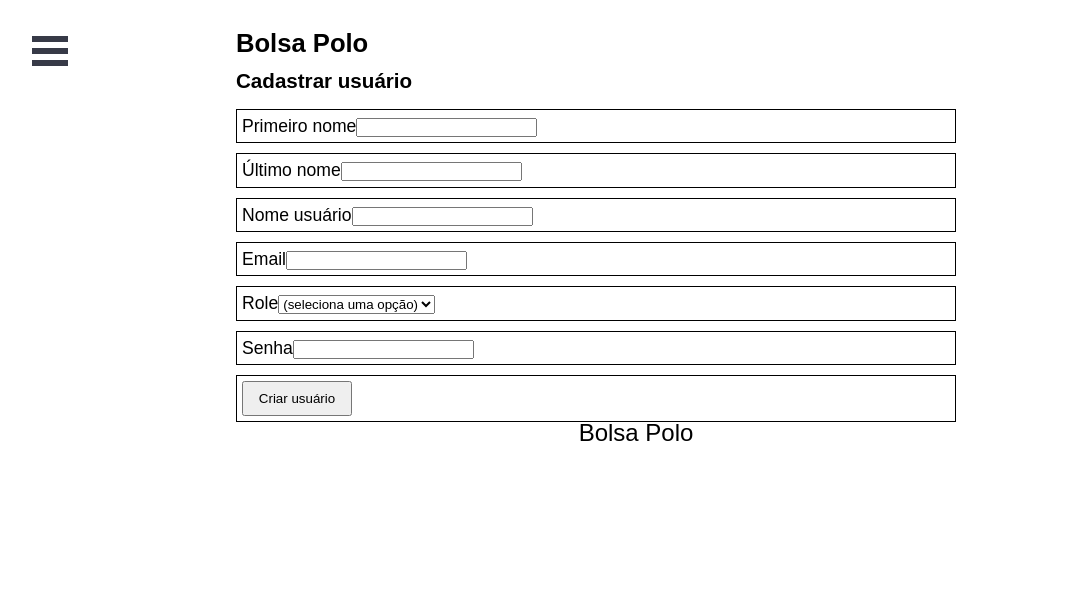
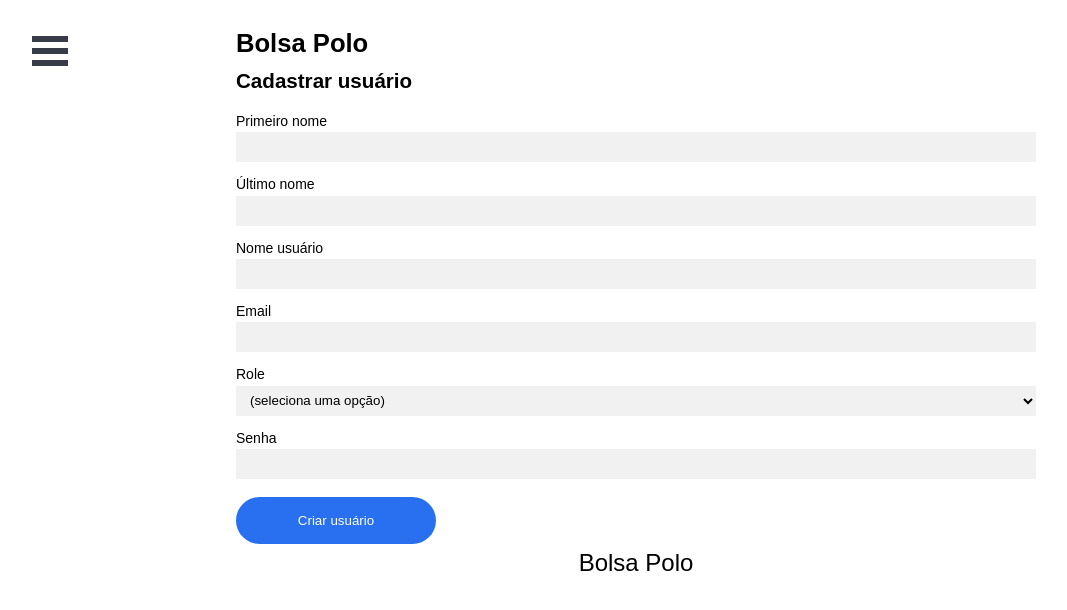
Before and after one commit to Filipefreitas/bolsa-polo-front-end, a React (Create React App) app: page /registration in a window 1280 px wide. Shown: the top 610 px of the page, without its empty margins (4-1071 px from the left). Built offline with nearby package versions, Linux system fonts and the light colour scheme.

Commit message:
css adjustments for user registration form

```diff
--- a/src/components/RegistrationForm.js
+++ b/src/components/RegistrationForm.js
@@ -81,47 +81,43 @@ const RegistrationForm = (props) =>
         <section id="register-section title">
             <Modal modal={props.modal} onHide={props.hideModal}/>
 
-            <div className= "form-container horizontal-center">
-
+            <form action="" onSubmit={onCreateAccount}>
                 <h3>Cadastrar usuário</h3>
-                <span htmlFor="sucessMessage" className="sucess-message">{formData.success}</span>
-
-                <form action="" onSubmit={onCreateAccount}>
-
-                    <div className="form-control">
-                        <label htmlFor="firstName" className="text-left-alligned">Primeiro nome</label>
+                <div class="register-container">
+                    <div>
+                        <label htmlFor="firstName">Primeiro nome</label>
                         <input type="text" id="firstName" value={formData.firstName} onChange={(evt)=>{
                             setFormData({...formData, firstName : evt.target.value});
                         }}/>
-                        <span htmlFor="errorMessage" className="text-left-alligned">{formData.firstNameErr}</span>
+                        <p htmlFor="errorMessage" className='errorMessage'>{formData.firstNameErr}</p>
                     </div>
 
-                    <div className="form-control">
-                        <label htmlFor="lastName" className="text-left-alligned">Último nome</label>
+                    <div>
+                        <label htmlFor="lastName">Último nome</label>
                         <input type="text" id="lastName" value={formData.lastName} onChange={(evt)=>{
                             setFormData({...formData, lastName : evt.target.value});
                         }}/>
-                        <span htmlFor="errorMessage" className="text-left-alligned">{formData.lastNameErr}</span>
+                        <p htmlFor="errorMessage" className='errorMessage'>{formData.lastNameErr}</p>
                     </div>
 
-                    <div className="form-control">
-                        <label htmlFor="userName" className="text-left-alligned">Nome usuário</label>
+                    <div>
+                        <label htmlFor="userName">Nome usuário</label>
                         <input type="text" id="userName"  value={formData.userName} onChange={(evt)=>{
                             setFormData({...formData, userName : evt.target.value});
                         }}/>
-                        <span htmlFor="errorMessage" className="text-left-alligned">{formData.userNameErr}</span>
+                        <p htmlFor="errorMessage" className='errorMessage'>{formData.userNameErr}</p>
                     </div>
 
-                    <div className="form-control">
-                        <label htmlFor="email" className="text-left-alligned">Email</label>
+                    <div>
+                        <label htmlFor="email">Email</label>
                         <input type="text" id="email"  value={formData.email} onChange={(evt)=>{
                             setFormData({...formData, email : evt.target.value});
                         }}/>
-                        <span htmlFor="errorMessage" className="text-left-alligned">{formData.emailErr}</span>
+                        <p htmlFor="errorMessage" className='errorMessage'>{formData.emailErr}</p>
                     </div>
 
-                    <div className="form-control">
-                        <label htmlFor="role" className="text-left-alligned">Role</label>
+                    <div>
+                        <label htmlFor="role">Role</label>
                         <select type="text" id="role" value={formData.role} onChange={(evt)=>{
                             setFormData({...formData, role : evt.target.value});
                         }}>
@@ -130,24 +126,22 @@ const RegistrationForm = (props) =>
                             <option value="approver">Aprovador</option>
                             <option value="business partner">Parceiro</option>
                         </select>
-                        <span htmlFor="errorMessage" className="text-left-alligned">{formData.roleErr}</span>
+                        <p htmlFor="errorMessage" className='errorMessage'>{formData.roleErr}</p>
                     </div>
 
-                    <div className="form-control">
-                        <label htmlFor="password" className="text-left-alligned">Senha</label>
+                    <div>
+                        <label htmlFor="password">Senha</label>
                         <input type="password" id="password" value={formData.password} onChange={(evt)=>{
                             setFormData({...formData, password : evt.target.value});
                         }}/>
-                        <span htmlFor="errorMessage" className="text-left-alligned">{formData.passwordErr}</span>
+                        <p htmlFor="errorMessage" className='errorMessage'>{formData.passwordErr}</p>
                     </div>
 
-                    <div className="form-control">
-                        <button className="btn btn-submit" type="submit">Criar usuário</button>
+                    <div>
+                        <button className="registerbtn" type="submit">Criar usuário</button>
                     </div>
-
-                </form>
-
-              </div>
+                </div>
+            </form>
 
          </section>
     )
--- a/src/css/App.css
+++ b/src/css/App.css
@@ -357,6 +357,45 @@ textarea.form-control{
 	background:#1161ee;
 }
 
+/********************REGISTER FORM***********************/
+.register-container {
+    width: 100%;
+    max-height: 625px;
+}
+
+.register-container input, select {
+    width: 100%;
+    display: inline-block;
+    border: none;
+    background: #f1f1f1;
+    height: 30px;
+    padding-left: 10px;
+}
+
+.register-container label {
+    font-size: 14px;
+}
+
+.registerbtn {
+    background-color: #1161ee;
+    color: white;
+    padding: 16px 20px;
+    margin: 8px 0;
+    border: none;
+    cursor: pointer;
+    width: 25%;
+    opacity: 0.9;
+	border-radius:25px;
+}
+
+.registerbtn:hover {
+    opacity: 1;
+}
+
+.errorMessage{
+    color: #ff3852;
+    font-size: 12px;
+}
 /********************USER LIST TABLE***********************/
 /* https://devdevout.com/css/css-tables */
 .table-container th h1 {
@@ -373,13 +412,12 @@ textarea.form-control{
 }
 
 .table-container {
+    font-family: 'Open Sans', sans-serif;
     text-align: left;
     overflow: hidden;
     width: 80%;
     margin: 0 auto;
     display: table;
-
-    font-family: 'Open Sans', sans-serif;
     font-size: 12px;
     font-weight: 300;
     line-height: 1.42em;
@@ -394,7 +432,6 @@ textarea.form-control{
 }
 
 .table-container tr:nth-child(odd) {
-    /* background-color: #323C50; */
     background: #ebebeb;
 }
 
```
